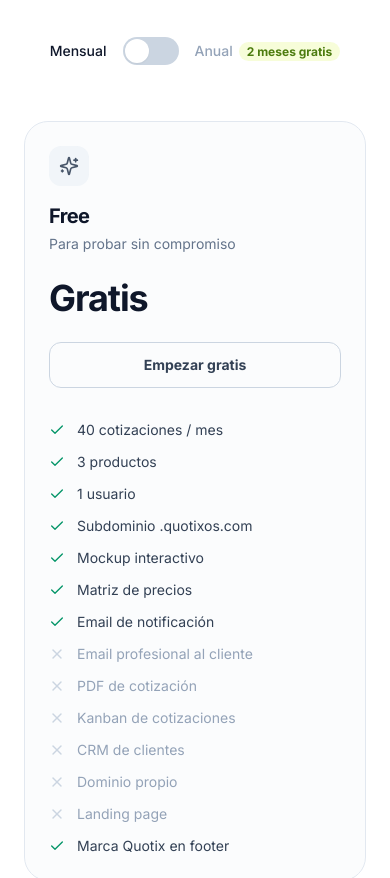
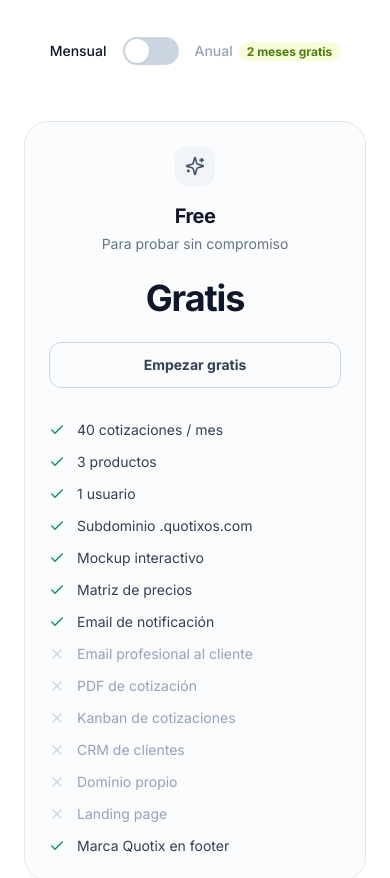
Before and after one commit to horaciogabriel92-art/quotix-webs-ejemplos, a Next.js app: page /precios in a window 390 px wide. Shown: the part 2160-3038 px from the top of the page. Built offline with nearby package versions, Linux system fonts and the light colour scheme.

Commit message:
fix: center pricing card header elements on mobile
- Icon, title, description, price, and CTA centered in pricing cards
- Feature bullet points remain left-aligned
- mx-auto on icon container for horizontal centering

```diff
--- a/src/app/precios/page.tsx
+++ b/src/app/precios/page.tsx
@@ -261,7 +261,7 @@ export default function PreciosPage() {
               return (
                 <div
                   key={plan.id}
-                  className={`relative rounded-3xl p-6 transition-all duration-300 hover:-translate-y-1 ${
+                  className={`relative rounded-3xl p-6 text-center transition-all duration-300 hover:-translate-y-1 ${
                     plan.popular
                       ? "border-2 border-[#bf3480] bg-[#0f172a] text-white shadow-xl shadow-[#bf3480]/10"
                       : plan.id === "free"
@@ -275,7 +275,7 @@ export default function PreciosPage() {
                     </div>
                   )}
 
-                  <div className={`w-10 h-10 rounded-xl flex items-center justify-center mb-4 ${
+                  <div className={`w-10 h-10 rounded-xl flex items-center justify-center mb-4 mx-auto ${
                     plan.popular ? "bg-[#bf3480]/20 text-[#d9469a]" : "bg-slate-100 text-slate-600"
                   }`}>
                     <Icon className="w-5 h-5" />
@@ -319,7 +319,7 @@ export default function PreciosPage() {
                     {plan.cta}
                   </a>
 
-                  <ul className="space-y-3">
+                  <ul className="space-y-3 text-left">
                     {plan.features.map((f, i) => (
                       <li key={i} className="flex items-start gap-3 text-sm">
                         {f.included ? (
```
